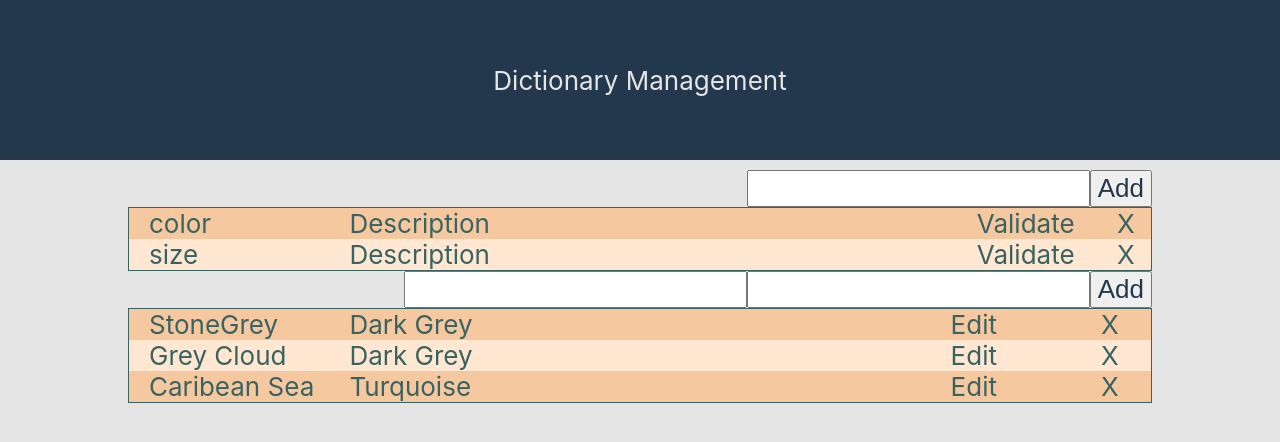
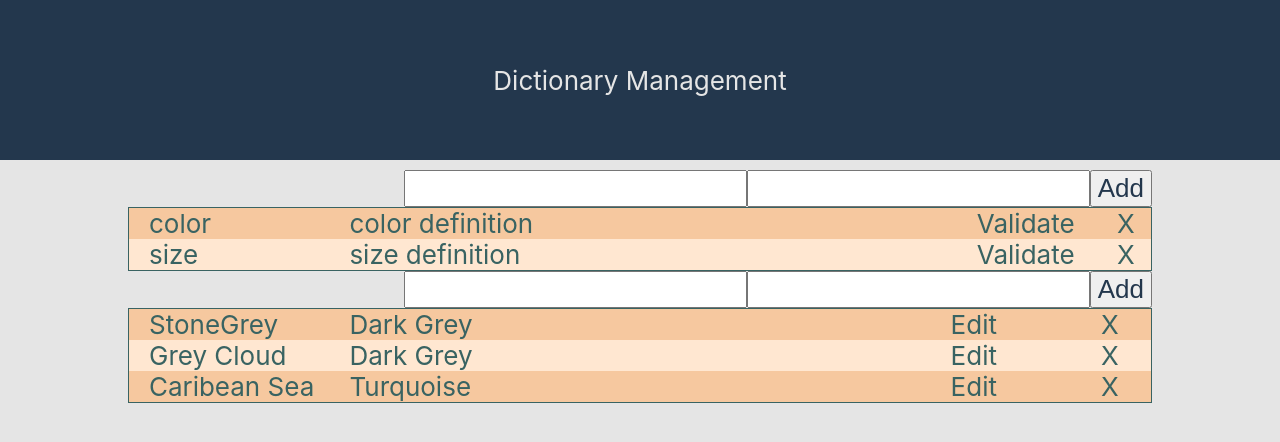
Before and after one commit to djackcu/dictionary_management_app, a React (Create React App) app: page / in a window 1280 px wide. Shown: the top 442 px of the page. Built offline with nearby package versions, Linux system fonts and the light colour scheme.

Commit message:
feat: Managing dictionaries as object

```diff
--- a/src/api/dictionaryApi.js
+++ b/src/api/dictionaryApi.js
@@ -1,5 +1,6 @@
 export function setDictionary(dictionaries) {
-  localStorage.setItem("dictionaries",dictionaries.join(','));
+  const nameDictionaries = dictionaries.map(dict=>dict.name).join(',');
+  localStorage.setItem("dictionaries",nameDictionaries);
 }
 
 export function getDictionaries() {
--- a/src/components/dictionariesElement/dictionariesElement.js
+++ b/src/components/dictionariesElement/dictionariesElement.js
@@ -3,8 +3,8 @@ import React from 'react'
 function DictionaryElement({dictionary, deleteDictionary}) {
     return (
         <div className="dictionaries-element">
-            <div className="dictionaries-element_name">{dictionary}</div>
-            <div className="dictionaries-element_description">Description</div>
+            <div className="dictionaries-element_name">{dictionary.name}</div>
+            <div className="dictionaries-element_description">{dictionary.description}</div>
             <div className="dictionaries-element_btn_validate btn">Validate</div>
             <div className="dictionaries-element_btn_delete btn" onClick={()=>deleteDictionary(dictionary)}>X</div>
         </div>
--- a/src/components/dictionariesForm/dictionariesForm.js
+++ b/src/components/dictionariesForm/dictionariesForm.js
@@ -1,19 +1,26 @@
 import React,{useState} from 'react'
 
 function DictionariesForm({addDictionary}) {
-    const [dictionary, setDictionary] = useState('');
+    const [dictionary, setDictionary] = useState({name:'',description:''});
     const handlerAddDictionary = () => {
         addDictionary(dictionary);
-        setDictionary('');
+        setDictionary({name:'',description:''});
     };
     return (
         <div className="dictionary-form">
             <input type="text"
-            name="dictionary"
+            name="name"
             className="dictionary-form-add_text"
-            value={dictionary}
+            value={dictionary.name}
             onChange={(e) => {
-                setDictionary(e.target.value)
+                setDictionary({...dictionary, name:e.target.value})
+            }}/>
+            <input type="text"
+            name="description"
+            className="dictionary-form-add_text"
+            value={dictionary.description}
+            onChange={(e) => {
+                setDictionary({...dictionary,description:e.target.value})
             }}/>
             <button className="dictionary-form-add_button" onClick={handlerAddDictionary}>Add</button>
         </div>
--- a/src/components/dictionariesList/dictionariesList.js
+++ b/src/components/dictionariesList/dictionariesList.js
@@ -10,7 +10,7 @@ function DictionariesList() {
             <DictionariesForm  addDictionary={addDictionary}/>
             <div className="dictionary-list">
                 {dictionaries.map((dict) => (
-                <DictionariesElement dictionary={dict} key={dict} deleteDictionary={deleteDictionary}/>
+                <DictionariesElement dictionary={dict} key={dict.name} deleteDictionary={deleteDictionary}/>
                 ))}
             </div>
         </div>
--- a/src/components/dictionaryForm/dictionaryForm.js
+++ b/src/components/dictionaryForm/dictionaryForm.js
@@ -4,7 +4,7 @@ function DictionariesForm({addRow}) {
     const [row, setRow] = useState({domain:'',range:''});
     const handlerAddDictionary = () => {
         addRow(row);
-        setRow('');
+        setRow({domain:'',range:''});
     };
     return (
         <div className="dictionary-form">
@@ -13,14 +13,14 @@ function DictionariesForm({addRow}) {
             className="dictionary-form-add_text"
             value={row.domain}
             onChange={(e) => {
-                setRow(e.target.value)
+                setRow({...row,domain:e.target.value})
             }}/>
             <input type="text"
             name="range"
             className="dictionary-form-add_text"
             value={row.range}
             onChange={(e) => {
-                setRow(e.target.value)
+                setRow({...row,range:e.target.value})
             }}/>
             <button className="dictionary-form-add_button" onClick={handlerAddDictionary}>Add</button>
         </div>
--- a/src/components/dictionaryList/useDictionary.js
+++ b/src/components/dictionaryList/useDictionary.js
@@ -16,7 +16,7 @@ const useDictionary = (initialDictionary) => {
     // const deleteDictionary = (dictionary) => dispatch({ type: types.DELETE_DICTIONARY, dictionary });
     const addRow = (row) => {
         //todo add row to dictionary
-       // setDictionary([...dictionary])
+        setDictionary([...dictionary, row])
     }
 
 
--- a/src/redux/reducers/dictionariesReducer.js
+++ b/src/redux/reducers/dictionariesReducer.js
@@ -4,7 +4,8 @@ import initialState from "./initialState";
 export default function dictionariesReducer(state = initialState.dictionaries, action) {
   switch (action.type) {
     case types.ADD_DICTIONARY:
-      return [...state,action.dictionary];
+      const newDictionary = {...action.dictionary,dataList:[]}
+      return [...state,newDictionary];
     case types.DELETE_DICTIONARY:
       return state.filter((dict) => {
         return dict!==action.dictionary;
--- a/src/redux/reducers/initialState.js
+++ b/src/redux/reducers/initialState.js
@@ -1,3 +1,3 @@
 export default {
-	dictionaries            : ['color', 'size']
+	dictionaries            : [{name:'color',description:'color definition',dataList:[]}, {name:'size',description:'size definition',dataList:[]}]
 };
```
